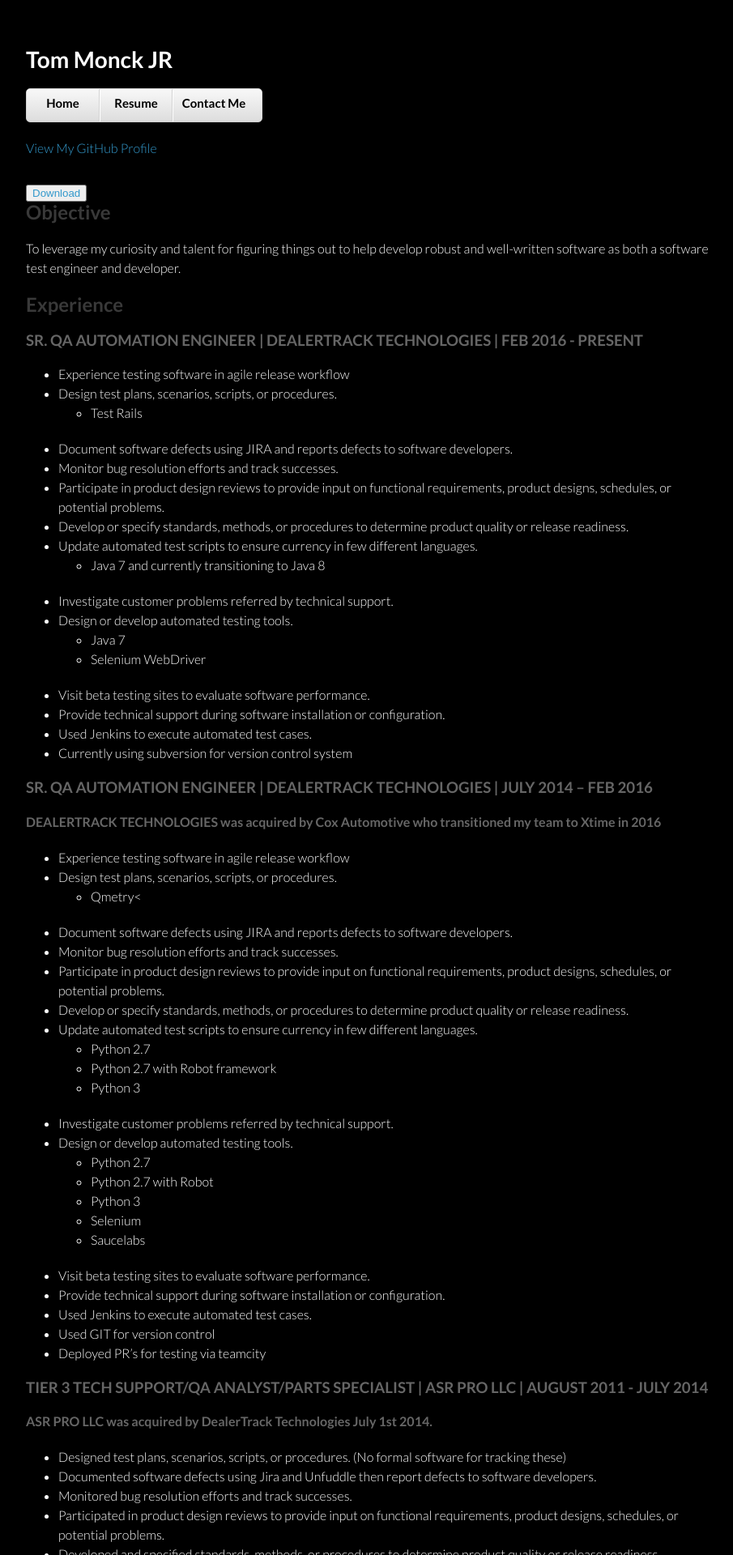
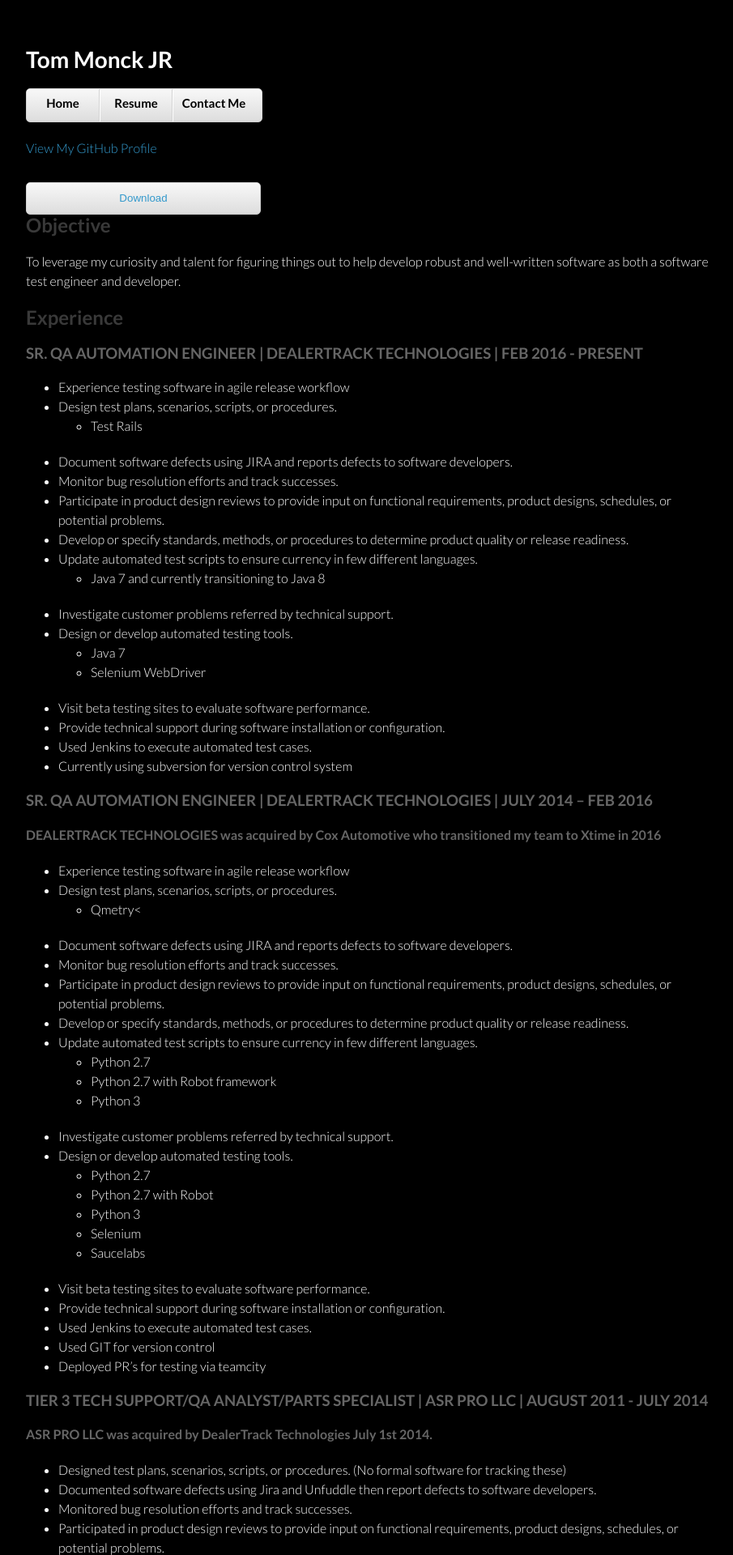
Before and after one commit to tmonck/tmonck.github.io, a Jekyll site: the page built from Resume.html, in a window 1280 px wide. Shown: the top 1920 px of the page at 81% size, without its empty margins (178-1083 px from the left). Built offline with Jekyll 4.4.1, drawn with Linux system fonts in a browser that asks for light colours.

Commit message:
Style my button

```diff
--- a/Resume.html
+++ b/Resume.html
@@ -2,9 +2,8 @@
 layout: default
 title: Tom Monck JR by tmonck
 ---
-
-
-	<button><a href="Documents/resume" download>Download</a></button>
+<button><a href="Documents/resume" download>Download</a></button>
+</br>
 <h2>Objective</h2>
 
 <p>To leverage my curiosity and talent for figuring things out to help develop robust and well-written software as both a software test engineer and developer.</p>
--- a/stylesheets/styles.css
+++ b/stylesheets/styles.css
@@ -172,6 +172,24 @@ form ol div {
   margin-left: -10px;
 }
 
+button {
+  list-style:none;
+  height:40px;
+  padding:0;
+  background: #FFF;
+  background: -moz-linear-gradient(top, #f8f8f8 0%, #dddddd 100%);
+  background: -webkit-gradient(linear, left top, left bottom, color-stop(0%,#f8f8f8), color-stop(100%,#dddddd));
+  background: -webkit-linear-gradient(top, #f8f8f8 0%,#dddddd 100%);
+  background: -o-linear-gradient(top, #f8f8f8 0%,#dddddd 100%);
+  background: -ms-linear-gradient(top, #f8f8f8 0%,#dddddd 100%);
+  background: linear-gradient(top, #f8f8f8 0%,#dddddd 100%);
+
+  border-radius:5px;
+  border:1px solid #d2d2d2;
+  box-shadow:inset #fff 0 1px 0, inset rgba(0,0,0,0.03) 0 -1px 0;
+  width: 290px;
+}
+
 .ss-form-container{color: #FFF;
   margin-left: auto;
   margin-right: auto;
```
